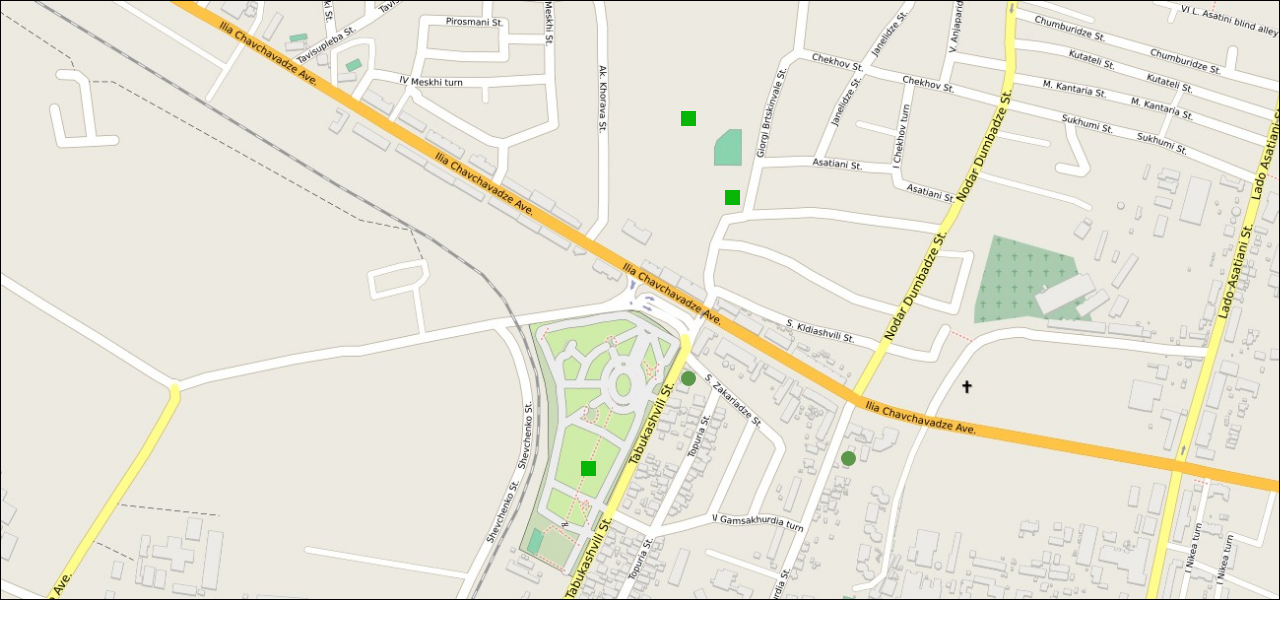
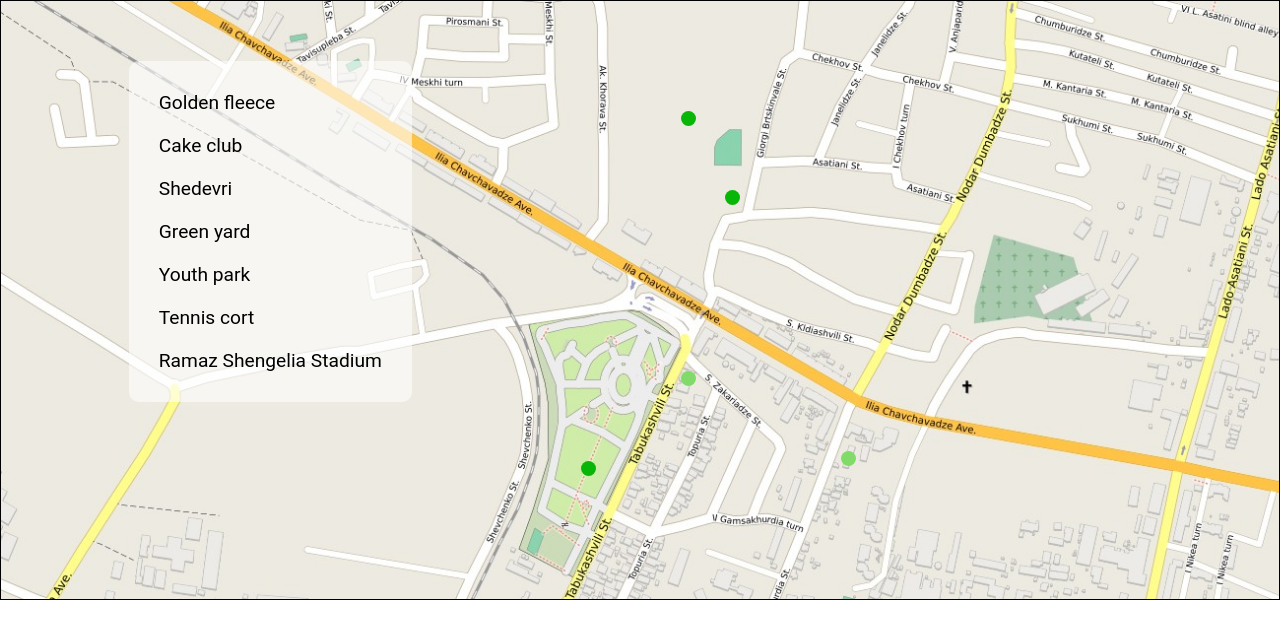
Before and after one commit to tritonJS826/goldenFleece, a React (Create React App) app in the folder gf-webapp/: page / in a window 1280 px wide. Shown: the top 638 px of the page. Built offline with nearby package versions, Linux system fonts and the light colour scheme.

Commit message:
feat: add side menu

```diff
--- a/gf-webapp/src/component/map/Map.tsx
+++ b/gf-webapp/src/component/map/Map.tsx
@@ -2,13 +2,64 @@ import React, {useState} from "react";
 import {MapContent} from "./mapContent/MapContent";
 import styles from "./map.module.scss";
 import {MapMenu} from "./mapMenu/MapMenu";
+import {MapContext} from "./MapContext";
+import {IMarker} from "./map.interfaces";
 
 export const Map = () => {
+  const markers = [
+    {
+      id: 1,
+      name: "Golden fleece",
+      x: 523,
+      y: 613,
+      markerType: "main",
+    },
+    {
+      id: 2,
+      name: "Cake club",
+      x: 645,
+      y: 690,
+      markerType: "food",
+    },
+    {
+      id: 3,
+      name: "Shedevri",
+      x: 680,
+      y: 370,
+      markerType: "food",
+    },
+    {
+      id: 4,
+      name: "Green yard",
+      x: 840,
+      y: 450,
+      markerType: "food",
+    },
+    {
+      id: 5,
+      name: "Youth park",
+      x: 580,
+      y: 460,
+      markerType: "park",
+    },
+    {
+      id: 6,
+      name: "Tennis cort",
+      x: 724,
+      y: 189,
+      markerType: "park",
+    },
+    {
+      id: 7,
+      name: "Ramaz Shengelia Stadium",
+      x: 680,
+      y: 110,
+      markerType: "park",
+    },
+  ];
   const [dragging, setDragging] = useState(false);
   const [startX, setStartX] = useState(0);
-  console.log("startX", startX);
   const [startY, setStartY] = useState(0);
-  console.log("startY", startY);
 
   const mouseDownHandler = (e: React.MouseEvent) => {
     const target = e.target as HTMLElement;
@@ -33,13 +84,22 @@ export const Map = () => {
     setDragging(false);
   };
 
+  const [menuItem, setMenuItem] = useState<IMarker | null>(null);
+
+  const menuItemHandler = (marker: IMarker) => {
+    setMenuItem(marker);
+  };
+
   return (
+    <MapContext.Provider value={{markers, menuItem}}>
       <div onMouseMove={(e) => mouseMoveHandler(e)}
         onMouseUp={mouseUpHandler}
         className={styles.map}
       >
         <MapContent mouseDownHandler={mouseDownHandler} />
-      <MapMenu />
+        <MapMenu menuItemHandler={menuItemHandler} />
       </div>
+    </MapContext.Provider>
+
   );
 };
--- /dev/null
+++ b/gf-webapp/src/component/map/MapContext.ts
@@ -0,0 +1,4 @@
+import {createContext} from "react";
+import {IMapContext} from "./map.interfaces";
+
+export const MapContext = createContext<IMapContext>({} as IMapContext);
--- a/gf-webapp/src/component/map/map.module.scss
+++ b/gf-webapp/src/component/map/map.module.scss
@@ -1,4 +1,5 @@
 .map {
+  font-family: 'Roboto', 'Arial', sans-serif;
   position: relative;
   width: 100%;
   height: 600px;
--- a/gf-webapp/src/component/map/mapContent/MapContent.tsx
+++ b/gf-webapp/src/component/map/mapContent/MapContent.tsx
@@ -1,67 +1,22 @@
-import * as React from "react";
+import React, {useContext} from "react";
+import {mapContent} from "../map.interfaces";
+import {MapContext} from "../MapContext";
 import styles from "./mapContent.module.scss";
-import styleMarker from "./marker.module.scss";
+import {Marker} from "./marker/marker";
 
-type mouseDown = {
-  mouseDownHandler: (e: React.MouseEvent) => void
-}
 
-export const MapContent = (props: mouseDown) => {
-  const markers = [
-    {
-      id: 1,
-      x: 523,
-      y: 613,
-      markerType: "main",
-    },
-    {
-      id: 2,
-      x: 645,
-      y: 690,
-      markerType: "food",
-    },
-    {
-      id: 3,
-      x: 680,
-      y: 370,
-      markerType: "food",
-    },
-    {
-      id: 4,
-      x: 840,
-      y: 450,
-      markerType: "food",
-    },
-    {
-      id: 5,
-      x: 580,
-      y: 460,
-      markerType: "park",
-    },
-    {
-      id: 6,
-      x: 724,
-      y: 189,
-      markerType: "park",
-    },
-    {
-      id: 7,
-      x: 680,
-      y: 110,
-      markerType: "park",
-    },
-  ];
+export const MapContent = (props: mapContent) => {
+  const {markers} = useContext(MapContext);
+
   return (
     <div data-name='map-content'
       onMouseDown={(e) => props.mouseDownHandler(e)}
       className={styles.content}
     >
-      {markers.map(marker => (
-        <div className={styleMarker[marker.markerType]}
-          style={{top: `${marker.y}px`, left: `${marker.x}px`}}
-          key={marker.id}
-        />
-      ))}
+      {markers.map((marker) => (<Marker {...marker}
+        key={marker.id}
+      // eslint-disable-next-line react/jsx-closing-bracket-location
+      />))}
     </div>
   );
 };
--- a/gf-webapp/src/component/map/mapContent/marker.module.scss
+++ /dev/null
@@ -1,23 +0,0 @@
-.main,
-.food,
-.park {
-  position: absolute;
-  width: 15px;
-  height: 15px;
-  z-index: 1001;
-  cursor: pointer;
-}
-
-.main {
-  border-radius: 50%;
-  background-color: red;
-}
-
-.food {
-  border-radius: 50%;
-  background-color: #5b984a;
-}
-
-.park {
-  background-color: #07b607;
-}
--- /dev/null
+++ b/gf-webapp/src/component/map/mapContent/marker/marker.module.scss
@@ -0,0 +1,40 @@
+.main,
+.food,
+.park {
+  position: absolute;
+  width: 15px;
+  height: 15px;
+  z-index: 1001;
+  cursor: pointer;
+  border-radius: 50%;
+  transition: all 0.2s linear;
+
+  &:hover{
+    transform: scale(1.2);
+  }
+}
+
+.main {
+  background-color: red;
+}
+
+.food {
+  background-color: #81db68;
+}
+
+.park {
+  background-color: #07b607;
+}
+
+.name {
+  position: absolute;
+  display: flex;
+  justify-content: center;
+  left: 0;
+  text-align: center;
+  min-width: 150px;
+  bottom: 20px;
+  background-color: rgba($color: #fff, $alpha: 0.8);
+  padding: 10px;
+  border-radius: 10px;
+}
--- /dev/null
+++ b/gf-webapp/src/component/map/mapContent/marker/marker.tsx
@@ -0,0 +1,22 @@
+import React, {useState} from "react";
+import {IMarker} from "../../map.interfaces";
+import styleMarker from "./marker.module.scss";
+
+export const Marker = (props: IMarker) => {
+  const [isClicked, setIsClicked] = useState(false);
+
+  const clickHandler = () => {
+    setIsClicked(!isClicked);
+  };
+
+  return (
+    <div onClick={clickHandler}
+      className={styleMarker[props.markerType]}
+      style={{top: `${props.y}px`, left: `${props.x}px`}}
+      key={props.id}
+    >
+      {isClicked && <span className={styleMarker.name}>
+        {props.name}
+      </span>}
+    </div>);
+};
--- a/gf-webapp/src/component/map/mapMenu/MapMenu.tsx
+++ b/gf-webapp/src/component/map/mapMenu/MapMenu.tsx
@@ -1,5 +1,19 @@
-import * as React from "react";
+import React, {useContext} from "react";
+import {IMapMenuProps} from "../map.interfaces";
+import {MapContext} from "../MapContext";
+import styles from "./mapMenu.module.scss";
 
-export const MapMenu = () => {
-  return <div className='menu' />;
+export const MapMenu = (props: IMapMenuProps) => {
+  const {markers} = useContext(MapContext);
+
+  return (<ul className={styles.menu}>
+    {markers.map(marker => (
+      <li onClick={() => props.menuItemHandler(marker)}
+        className={styles.menuItem}
+        key={marker.id}
+      >
+        {marker.name}
+      </li>
+    ))}
+  </ul>);
 };
--- a/gf-webapp/src/component/map/mapMenu/mapMenu.module.scss
+++ b/gf-webapp/src/component/map/mapMenu/mapMenu.module.scss
@@ -0,0 +1,25 @@
+.menu {
+  position: absolute;
+  top: 10%;
+  left: 10%;
+  background-color: rgba($color: #fff, $alpha: .6);
+  list-style: none;
+  display: flex;
+  flex-direction: column;
+  padding: 20px;
+  z-index: 1002;
+  user-select: none;
+  border-radius: 10px;
+}
+
+.menuItem {
+  padding: 10px;
+  border-radius: 10px;
+  font-size: 1.2rem;
+  cursor: pointer;
+  transition: all .2s linear;
+
+  &:hover {
+    background-color: #98e395;
+  }
+}
```
Also changed, not shown: gf-webapp/src/component/map/map.interfaces.tsx (added, +21 -0 lines). Lines whose indentation alone changed are shown as unchanged.
